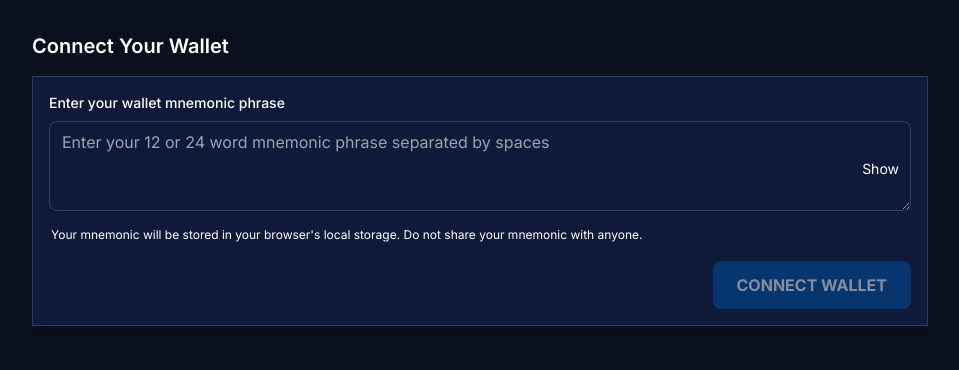
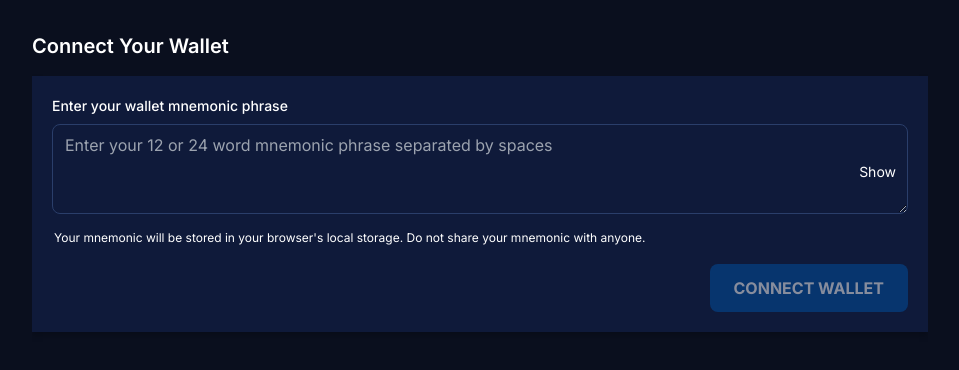
Before and after one commit to breez/wasm-example-app, a React (Vite) app: page / in a window 1280 px wide. Shown: the top 370 px of the page, without its empty margins (160-1119 px from the left). Built offline with nearby package versions, Linux system fonts and the light colour scheme.

Commit message:
remove borders from card

```diff
--- a/src/components/ui/index.tsx
+++ b/src/components/ui/index.tsx
@@ -402,7 +402,7 @@ export const BottomSheetCard = forwardRef<HTMLDivElement, DialogCardProps>(
     return (
       <div
         ref={ref}
-        className={`card w-full overflow-hidden relative shadow-xl ${className}`}
+        className={`card w-full overflow-hidden relative rounded-t-xl shadow-xl ${className}`}
       >
         {children}
       </div>
--- a/src/index.css
+++ b/src/index.css
@@ -100,9 +100,8 @@ main {
 /* Add card styles */
 .card {
   background-color: var(--card-bg);
-  border: 1px solid var(--card-border);
   box-shadow: 0 4px 6px rgba(0, 0, 0, 0.2);
-  padding: 16px;
+  padding: 20px;
 }
 
 .card-no-border {
```
